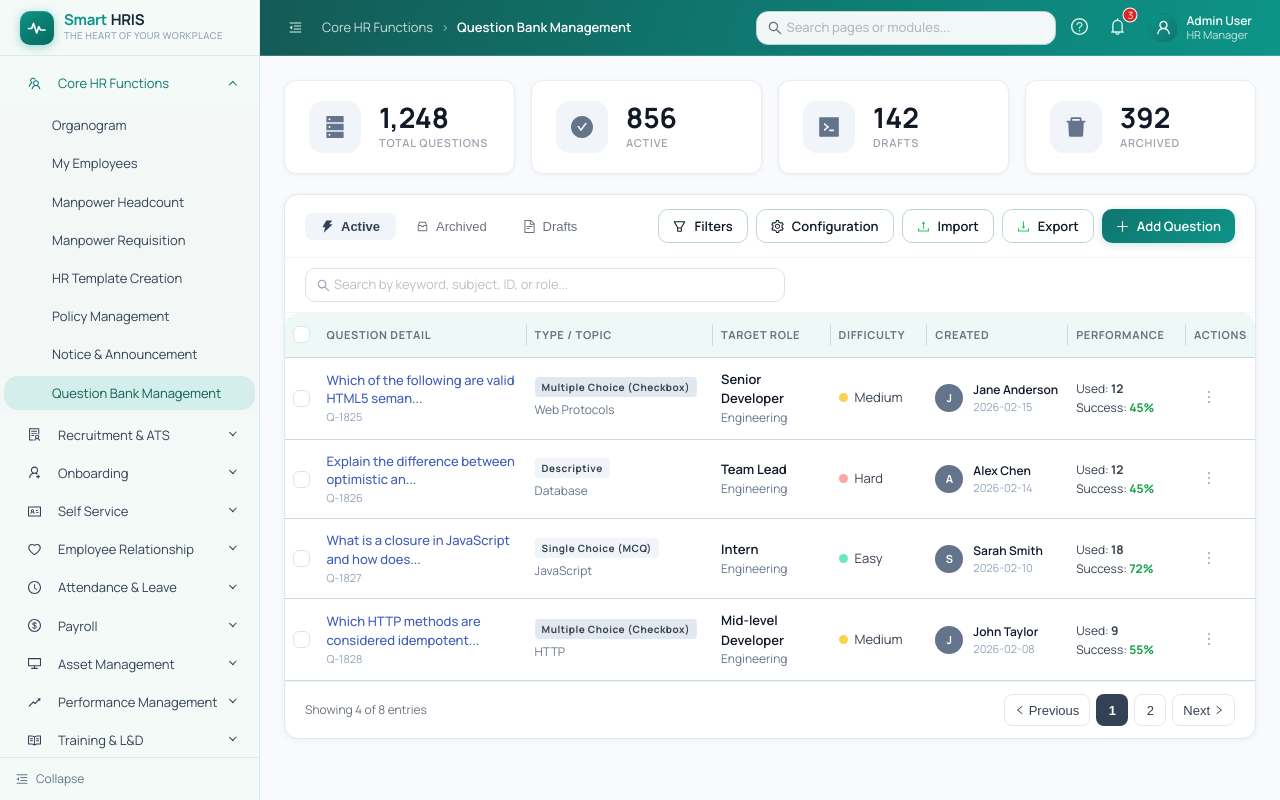
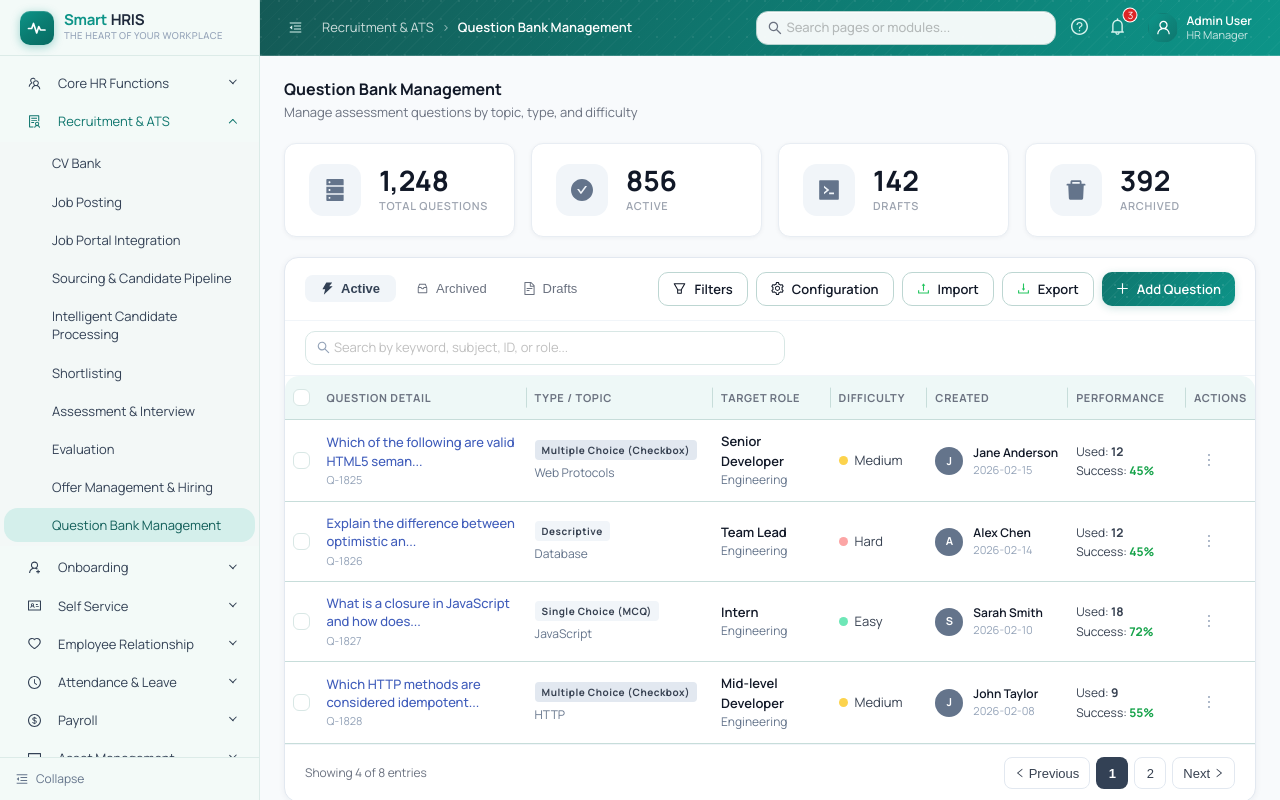
Before and after one commit to wahiduzzaman99356/Smart-HRM, a React (Vite) app: page /core-hr/question-bank in a window 1280 px wide. Built offline with nearby package versions, Linux system fonts and the light colour scheme.

Commit message:
refactor: update page headers and styles for improved UI consistency across multiple pages

```diff
--- a/src/features/assets/assign-asset/pages/AssignAssetPage.tsx
+++ b/src/features/assets/assign-asset/pages/AssignAssetPage.tsx
@@ -19,7 +19,6 @@ import {
   DeleteOutlined,
   ReloadOutlined,
   SearchOutlined,
-  ToolOutlined,
   PlusOutlined,
 } from '@ant-design/icons';
 import type { AssetAssignment, AssignTargetType } from '../types/assignAsset.types';
@@ -445,15 +444,10 @@ export default function AssignAssetPage() {
 
   return (
     <div style={{ height: '100%', overflowY: 'auto', padding: 24, background: 'var(--color-bg-base)' }}>
-      <div style={heroStyle}>
+      <div className="page-header-row">
         <div>
-          <h1 style={{ margin: 0, fontSize: 24, color: '#0f172a' }}>Asset Assign</h1>
-          <p style={{ margin: '6px 0 0', color: '#475569' }}>
-            Assign, exchange, remove, and reassign asset items for employees and departments.
-          </p>
-        </div>
-        <div style={{ display: 'flex', alignItems: 'center', gap: 8, color: '#0f766e', fontWeight: 600 }}>
-          <ToolOutlined /> Asset Management
+          <h1>Asset Assignment</h1>
+          <p>Assign, exchange, remove, and reassign asset items for employees and departments</p>
         </div>
       </div>
 
@@ -764,18 +758,6 @@ export default function AssignAssetPage() {
   );
 }
 
-const heroStyle: React.CSSProperties = {
-  background: 'linear-gradient(130deg, #ecfeff 0%, #eff6ff 48%, #fef9c3 100%)',
-  border: '1px solid #bfdbfe',
-  borderRadius: 16,
-  padding: '20px 22px',
-  marginBottom: 16,
-  display: 'flex',
-  alignItems: 'center',
-  justifyContent: 'space-between',
-  gap: 12,
-};
-
 const panelStyle: React.CSSProperties = {
   marginBottom: 16,
   borderRadius: 14,
--- a/src/features/core-hr/question-bank/pages/QuestionBankPage.tsx
+++ b/src/features/core-hr/question-bank/pages/QuestionBankPage.tsx
@@ -760,6 +760,14 @@ export default function QuestionBankPage() {
   return (
     <div style={{ padding: 24, background: '#F8FAFC', minHeight: '100%' }}>
 
+      {/* ── Page Header ─────────────────────────────────────────────────────── */}
+      <div className="page-header-row">
+        <div>
+          <h1>Question Bank Management</h1>
+          <p>Manage assessment questions by topic, type, and difficulty</p>
+        </div>
+      </div>
+
       {/* ── Stat Cards ─────────────────────────────────────────────────────── */}
       <Row gutter={[16, 16]} style={{ marginBottom: 20 }}>
         <Col xs={24} sm={12} xl={6}>
--- a/src/features/ess/demand/pages/DemandPage.tsx
+++ b/src/features/ess/demand/pages/DemandPage.tsx
@@ -535,13 +535,13 @@ export default function DemandPage() {
   const createAssignedAssetRows = getEmployeeAssets(targetEmployeeForCreate.id);
 
   return (
-    <div style={{ height: '100%', overflow: 'hidden', background: '#f3f6f9' }}>
+    <div style={{ height: '100%', overflow: 'hidden', background: '#F8FAFC' }}>
       {view === 'list' && (
         <div style={{ height: '100%', overflowY: 'auto' }}>
-          <div style={heroWrap}>
+          <div className="page-header-row" style={{ padding: '20px 24px 0' }}>
             <div>
-              <div style={{ fontSize: 24, fontWeight: 800, color: '#0f172a' }}>Demand Management</div>
-              <div style={{ color: '#475569', marginTop: 4 }}>Create demand, review approvals, and assign assets with exchange controls.</div>
+              <h1>Demand Management</h1>
+              <p>Create demand, review approvals, and assign assets with exchange controls</p>
             </div>
             <div style={{ display: 'flex', gap: 10 }}>
               <button style={tabButton(activeTab === 'my-demand')} onClick={() => setActiveTab('my-demand')}>My Demand</button>
@@ -1062,18 +1062,6 @@ const textButton: React.CSSProperties = {
   fontWeight: 600,
 };
 
-const heroWrap: React.CSSProperties = {
-  margin: 24,
-  padding: '20px 24px',
-  borderRadius: 16,
-  border: '1px solid #dbeafe',
-  background: 'linear-gradient(120deg, #eff6ff 0%, #ecfeff 45%, #fefce8 100%)',
-  display: 'flex',
-  justifyContent: 'space-between',
-  alignItems: 'center',
-  gap: 16,
-};
-
 const listPanel: React.CSSProperties = {
   margin: '0 24px 24px',
   padding: 18,
--- a/src/features/ess/my-shift/pages/MyShiftPage.tsx
+++ b/src/features/ess/my-shift/pages/MyShiftPage.tsx
@@ -11,7 +11,6 @@
 
 import { useState, useMemo } from 'react';
 import { message } from 'antd';
-import { ClockCircleOutlined } from '@ant-design/icons';
 
 import { MyShiftTab }          from '../components/MyShiftTab';
 import { ShiftChangeListView } from '../components/ShiftChangeListView';
@@ -111,14 +110,9 @@ export default function MyShiftPage() {
           }}
         >
           {/* Left: Module Title */}
-          <div style={{ display: 'flex', alignItems: 'center', gap: 10 }}>
-            <div style={{ width: 32, height: 32, borderRadius: 8, background: 'linear-gradient(135deg, #0f766e 0%, #115e59 100%)', display: 'flex', alignItems: 'center', justifyContent: 'center' }}>
-              <ClockCircleOutlined style={{ color: '#fff', fontSize: 16 }} />
-            </div>
-            <div>
-              <div style={{ fontSize: 15, fontWeight: 700, color: '#111827', lineHeight: 1.2 }}>My Shift</div>
-              <div style={{ fontSize: 11, color: '#6b7280' }}>Shift Change &amp; Exchange Management</div>
-            </div>
+          <div>
+            <h1 style={{ margin: 0, fontSize: 16, fontWeight: 700, color: 'var(--color-text-primary)', lineHeight: 1.2 }}>My Shift</h1>
+            <p style={{ margin: '4px 0 0', fontSize: 13, color: 'var(--color-text-tertiary)' }}>Shift change &amp; exchange management</p>
           </div>
 
           {/* Right: Tab Buttons */}
@@ -174,7 +168,7 @@ export default function MyShiftPage() {
       )}
 
       {/* ── Content ────────────────────────────────────────────────────────── */}
-      <div style={{ flex: 1, overflow: 'hidden', background: activeTab === 'my-shift' ? '#eef4f5' : '#eef4f5' }}>
+      <div style={{ flex: 1, overflow: 'hidden', background: '#F8FAFC' }}>
         {/* MY SHIFT TAB */}
         {activeTab === 'my-shift' && <MyShiftTab />}
 
--- a/src/features/ess/provident-fund/pages/ProvidentFundPage.tsx
+++ b/src/features/ess/provident-fund/pages/ProvidentFundPage.tsx
@@ -10,7 +10,6 @@
 
 import { useState, useMemo } from 'react';
 import { message } from 'antd';
-import { BankOutlined } from '@ant-design/icons';
 
 import { PFMyRequestListView } from '../components/PFMyRequestListView';
 import { PFLoanRequestForm }   from '../components/PFLoanRequestForm';
@@ -123,14 +122,9 @@ export default function ProvidentFundPage() {
           }}
         >
           {/* Left: Module Title */}
-          <div style={{ display: 'flex', alignItems: 'center', gap: 10 }}>
-            <div style={{ width: 32, height: 32, borderRadius: 8, background: 'linear-gradient(135deg, #0f766e 0%, #115e59 100%)', display: 'flex', alignItems: 'center', justifyContent: 'center' }}>
-              <BankOutlined style={{ color: '#fff', fontSize: 16 }} />
-            </div>
-            <div>
-              <div style={{ fontSize: 15, fontWeight: 700, color: '#111827', lineHeight: 1.2 }}>Provident Fund</div>
-              <div style={{ fontSize: 11, color: '#6b7280' }}>PF Loan Request Management</div>
-            </div>
+          <div>
+            <h1 style={{ margin: 0, fontSize: 16, fontWeight: 700, color: 'var(--color-text-primary)', lineHeight: 1.2 }}>Provident Fund</h1>
+            <p style={{ margin: '4px 0 0', fontSize: 13, color: 'var(--color-text-tertiary)' }}>PF loan request management</p>
           </div>
 
           {/* Right: Tab Buttons */}
--- a/src/layouts/AppLayout/navConfig.tsx
+++ b/src/layouts/AppLayout/navConfig.tsx
@@ -51,7 +51,6 @@ export const NAV_MODULES: NavModule[] = [
       { key: '/core-hr/templates',   label: 'HR Template Creation' },
       { key: '/core-hr/policies',    label: 'Policy Management' },
       { key: '/core-hr/notices',          label: 'Notice & Announcement' },
-      { key: '/core-hr/question-bank',    label: 'Question Bank Management' },
     ],
   },
 
@@ -70,6 +69,7 @@ export const NAV_MODULES: NavModule[] = [
       { key: '/recruitment/assessment',           label: 'Assessment & Interview' },
       { key: '/recruitment/evaluation',           label: 'Evaluation' },
       { key: '/recruitment/offers',               label: 'Offer Management & Hiring' },
+      { key: '/core-hr/question-bank',            label: 'Question Bank Management' },
     ],
   },
 
--- a/src/styles/globals.css
+++ b/src/styles/globals.css
@@ -50,7 +50,7 @@
   --color-highlight:     #f59e0b;
 
   /* --- Neutral Colors --- */
-  --color-bg-base:        #eaf2f2;
+  --color-bg-base:        #F8FAFC;
   --color-bg-surface:     #ffffff;
   --color-bg-subtle:      #f6f8f8;
   --color-border:         #d8e7e5;
@@ -182,16 +182,26 @@ body,
 .app-sider-menu .ant-menu-submenu-title,
 .app-sider-menu .ant-menu-item {
   color: #334155;
+  transition: height 0.15s ease, padding 0.15s ease, white-space 0.15s ease;
 }
 
 /* Only wrap text when the menu is fully expanded (not collapsed) */
 .app-sider-menu:not(.ant-menu-inline-collapsed) .ant-menu-submenu-title,
 .app-sider-menu:not(.ant-menu-inline-collapsed) .ant-menu-item {
-  height: auto !important;
-  line-height: 1.4 !important;
-  white-space: normal !important;
-  padding-top: 8px !important;
-  padding-bottom: 8px !important;
+  height: auto;
+  line-height: 1.4;
+  white-space: normal;
+  padding-top: 8px;
+  padding-bottom: 8px;
+}
+
+/* Ensure collapsed state renders normally without overflow */
+.app-sider-menu.ant-menu-inline-collapsed .ant-menu-submenu-title,
+.app-sider-menu.ant-menu-inline-collapsed .ant-menu-item {
+  height: 40px;
+  padding-top: 0;
+  padding-bottom: 0;
+  white-space: nowrap;
 }
 
 .app-sider-menu:not(.ant-menu-inline-collapsed) .ant-menu-title-content {
@@ -221,7 +231,16 @@ body,
 
 .app-topbar-shell {
   background:
+    radial-gradient(circle at 1px 1px, rgba(255, 255, 255, 0.07) 1px, transparent 0),
+    repeating-linear-gradient(
+      135deg,
+      rgba(255, 255, 255, 0.025) 0px,
+      rgba(255, 255, 255, 0.025) 1px,
+      transparent 1px,
+      transparent 10px
+    ),
     linear-gradient(110deg, #145a56 0%, #0f766e 45%, #0d9488 100%);
+  background-size: 18px 18px, 100% 100%, 100% 100%;
 }
 
 .app-topbar-shell .ant-breadcrumb-separator {
@@ -304,7 +323,17 @@ body,
 .ant-btn-primary:active,
 .ant-btn-primary[disabled] {
   border: none !important;
-  background: linear-gradient(135deg, #0f766e 0%, #0d9488 100%) !important;
+  background-image:
+    radial-gradient(circle at 1px 1px, rgba(255, 255, 255, 0.10) 1px, transparent 0),
+    repeating-linear-gradient(
+      135deg,
+      rgba(255, 255, 255, 0.04) 0px,
+      rgba(255, 255, 255, 0.04) 1px,
+      transparent 1px,
+      transparent 8px
+    ),
+    linear-gradient(135deg, #0f766e 0%, #0d9488 100%) !important;
+  background-size: 12px 12px, 100% 100%, 100% 100% !important;
 }
 
 .ant-btn-primary {
@@ -356,6 +385,12 @@ body,
   border-radius: var(--radius-lg);
   border: 1px solid var(--color-border);
   box-shadow: var(--shadow-lg);
+}
+
+/* Keep close button inside the rounded modal boundary */
+.ant-modal .ant-modal-close {
+  top: 12px;
+  inset-inline-end: 14px;
 }
 
 .ant-modal .ant-modal-header,
```
